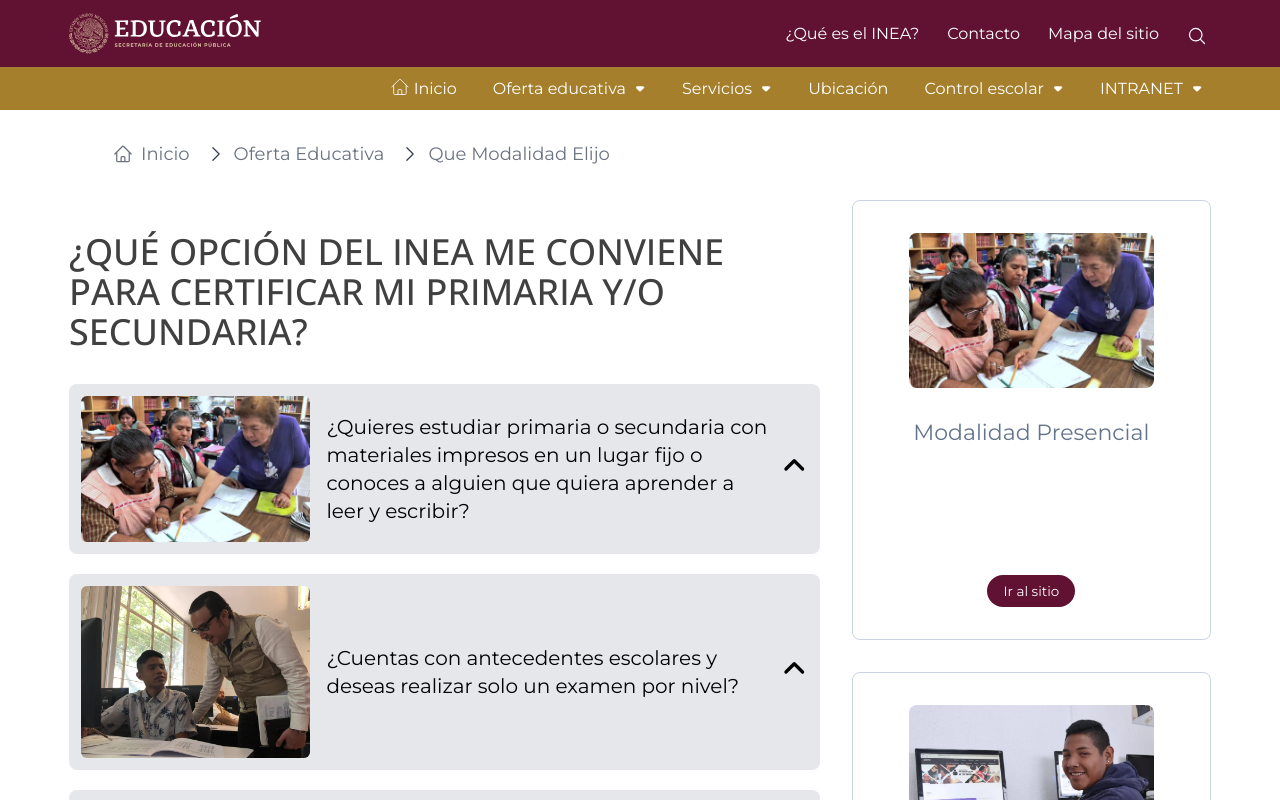
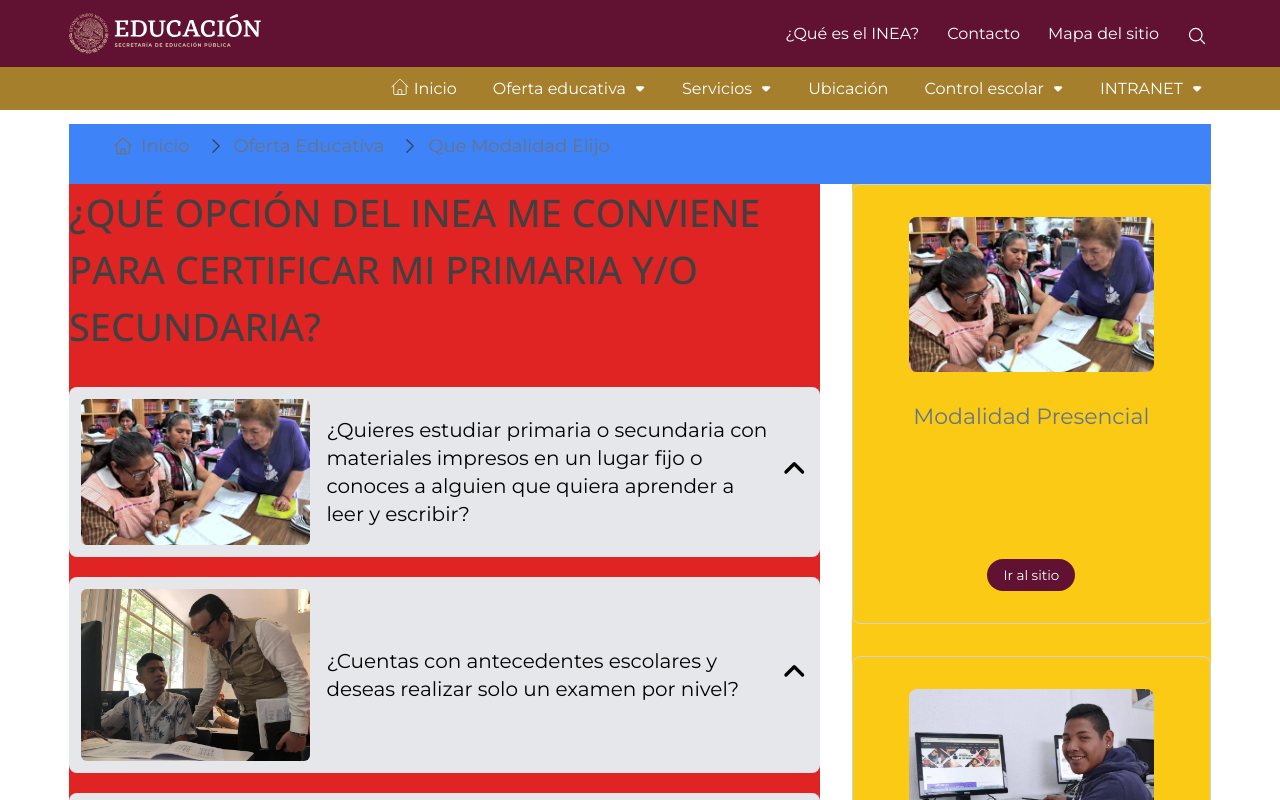
Before and after one commit to ineacdmx2024/inea-web, a Next.js app: page /oferta-educativa/que-modalidad-elijo in a window 1280 px wide. Shown: the top 800 px of the page. Built offline with nearby package versions, Linux system fonts and the light colour scheme.

Commit message:
Update plantilla
Cambie el espacio del titulo para que tenga la misma altura de las cards

```diff
--- a/src/app/oferta-educativa/que-modalidad-elijo/page.jsx
+++ b/src/app/oferta-educativa/que-modalidad-elijo/page.jsx
@@ -27,7 +27,12 @@ function Modalidad() {
 
   return (
     <div>
-      <PagSec Enlaces={cards}>
+      <PagSec
+        Enlaces={cards}
+        Titulo={
+          "¿Qué opción del INEA me conviene para certificar mi Primaria y/o Secundaria?"
+        }
+      >
         {/* Contenido principal en pantallas medianas y grandes */}
         <div
           className="ml-auto content-start justify-end"
@@ -35,12 +40,6 @@ function Modalidad() {
         >
           {" "}
           <div className="mx-auto w-full">
-            <h1 className="text-[38px] font-medium uppercase font-sans text-[#404041] mb-2 letras:text-4xl">
-              ¿Qué opción del INEA me conviene para certificar mi Primaria y/o
-              Secundaria?
-            </h1>
-
-            <br />
             <CollapsiblePanel
               title="¿Quieres estudiar primaria o secundaria con materiales impresos en un lugar fijo o conoces a alguien que quiera aprender a leer y escribir?"
               content={
--- a/src/components/PlantillaPagSec.jsx
+++ b/src/components/PlantillaPagSec.jsx
@@ -13,36 +13,36 @@ const open_Sans = Open_Sans({
 function PagSec({ Enlaces, Titulo, Subtitulo, children }) {
   return (
     <div className="mt-[12.5vh]">
-      <div className="mx-auto w-11/12 medida3:w-4/5 md:w-[1142px] grid grid-cols-1 md:grid-cols-12 gap-y-[1vh] gap-x-[4vh]">
+      <div className="mx-auto w-11/12 medida3:w-4/5 md:w-[1142px] grid grid-cols-1 md:grid-cols-12 gap-x-[4vh]">
         <br />
         {/* Breadcrumb */}
-        <div className="col-span-1 md:col-span-12 ">
+        <div className="col-span-1 md:col-span-12 bg-blue-500">
           <div className="mx-auto py-1 px-4 sm:px-6 md:px-8">
             <Breadcrumb />
           </div>
         </div>
 
         {/* Contenido principal*/}
-        <div className="col-span-1 md:col-span-8 ">
+        <div className="col-span-1 md:col-span-8 bg-red-600">
+          {Titulo && (
             <h1
-            className={
-              "${open_Sans.className} text-[38px] font-medium uppercase text-[#404041] mb-8 "
-            }
+              className={`${open_Sans.className} text-[38px] font-medium uppercase text-[#404041] mb-8`}
             >
               {Titulo}
             </h1>
+          )}
+          {Subtitulo && (
             <h2
-            className={
-              "${open_Sans.className} text-[27px] font-medium  text-[#404041] mb-4 "
-            }
+              className={`${open_Sans.className} text-[27px] font-medium text-[#404041] mb-4`}
             >
               {Subtitulo}
             </h2>
+          )}
           {children}
         </div>
 
         {/* Enlaces laterales  */}
-        <div className="hidden md:block md:col-span-4 ">
+        <div className="hidden md:block md:col-span-4 bg-yellow-300">
           <div className="flex flex-col">
             {Enlaces.map((enlace) => (
               <Card
```
Lines whose indentation alone changed are shown as unchanged.
